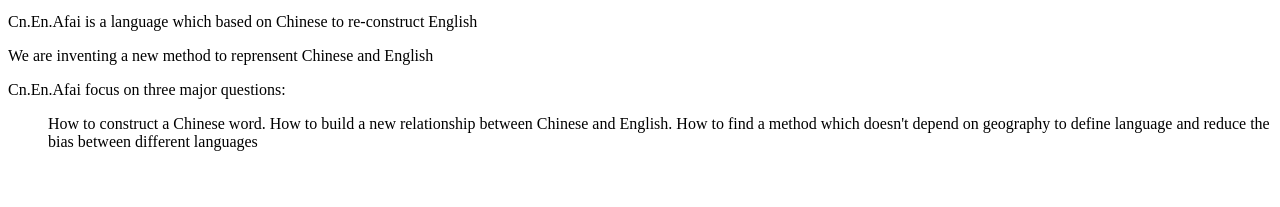
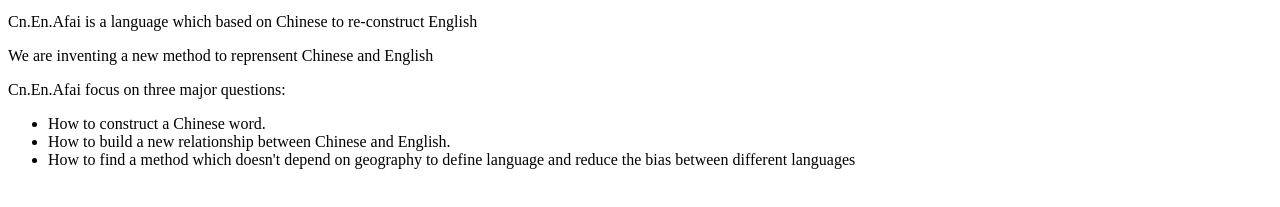
Before and after one commit to Heenoeixearl/hello_Afai, a plain HTML site: page index.html in a window 1280 px wide. Shown: the part 127-334 px from the top of the page. Drawn offline with Linux system fonts and the light colour scheme.

Commit message:
Update index.html
bug fix

```diff
--- a/index.html
+++ b/index.html
@@ -13,10 +13,10 @@
         <P>We are inventing a new method to reprensent Chinese and English</P>
         <p>Cn.En.Afai focus on three major questions:</p>
         <ul>
-            <ls>How to construct a Chinese word.</ls>
-            <ls>How to build a new relationship between Chinese and English.</ls>
-            <ls>How to find a method which doesn't depend on geography to define language and reduce the bias between
-                different languages</ls>
+            <li>How to construct a Chinese word.</li>
+            <li>How to build a new relationship between Chinese and English.</li>
+            <li>How to find a method which doesn't depend on geography to define language and reduce the bias between
+                different languages</li>
         </ul>
 
     </div>
```
